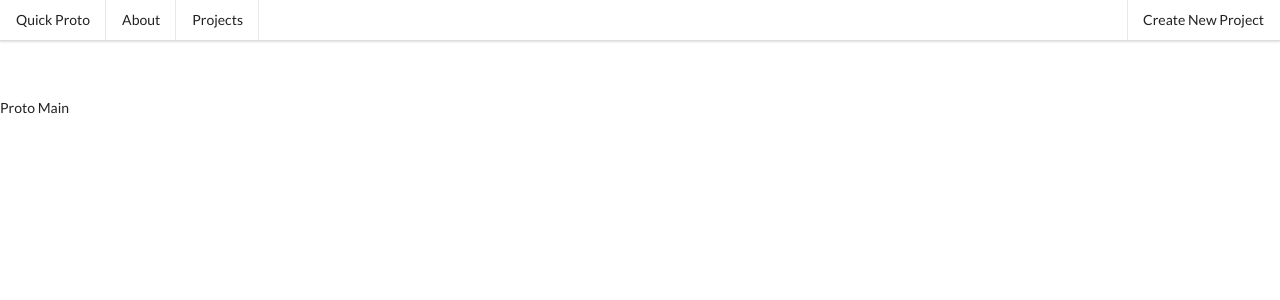
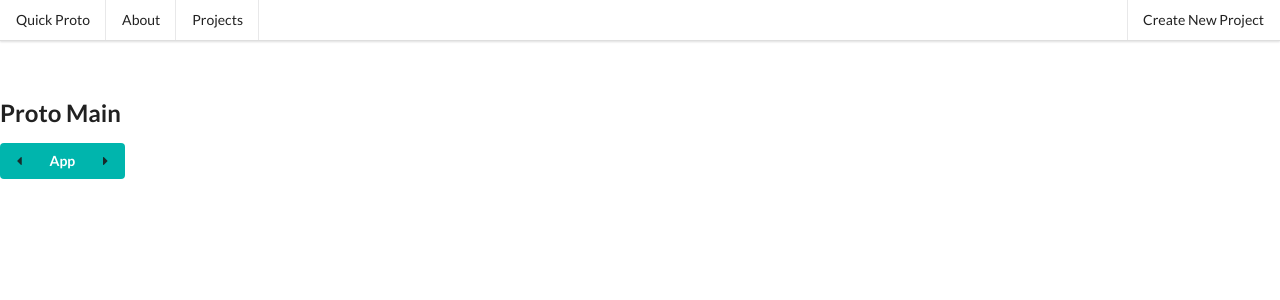
Before and after one commit to psilotec/react-quick-proto, a React (Create React App) app in the folder client/: page / in a window 1280 px wide. Shown: the top 300 px of the page. Built offline with nearby package versions, Linux system fonts and the light colour scheme; the HTML template or start-up script is replaced by a standard one.

Commit message:
Create ComponentBtn and render into ProtoMain

```diff
--- a/client/src/App.js
+++ b/client/src/App.js
@@ -1,7 +1,7 @@
 import React, { Component } from 'react';
 
 import Header from './components/header';
-import ProtoMain from './components/projects/proto-main';
+import ProtoMain from './components/prototypes/proto-main';
 
 class App extends Component {
   render() {
--- /dev/null
+++ b/client/src/components/prototypes/component-btn.js
@@ -0,0 +1,19 @@
+import React from 'react';
+
+const ComponentBtn = () => {
+    return (
+        <div className="ui icon buttons">
+        <button className="ui teal button">
+            <i className="caret black left icon"></i>
+        </button>
+        <button className="ui teal button">
+            App
+        </button>
+        <button className="ui teal button">
+            <i className="caret black right icon"></i>
+        </button>
+        </div>
+    );
+};
+
+export default ComponentBtn;
--- a/client/src/components/projects/proto-main.js
+++ b/client/src/components/prototypes/proto-main.js
@@ -1,10 +1,13 @@
 import React, { Component } from 'react';
+
+import ComponentBtn from './component-btn';
 
 class ProtoMain extends Component {
     render() {
         return (
-            <div>
-                Proto Main
+            <div className="proto-main flex">
+                <h2>Proto Main</h2>
+                <ComponentBtn />
             </div>
         );
     }
```
